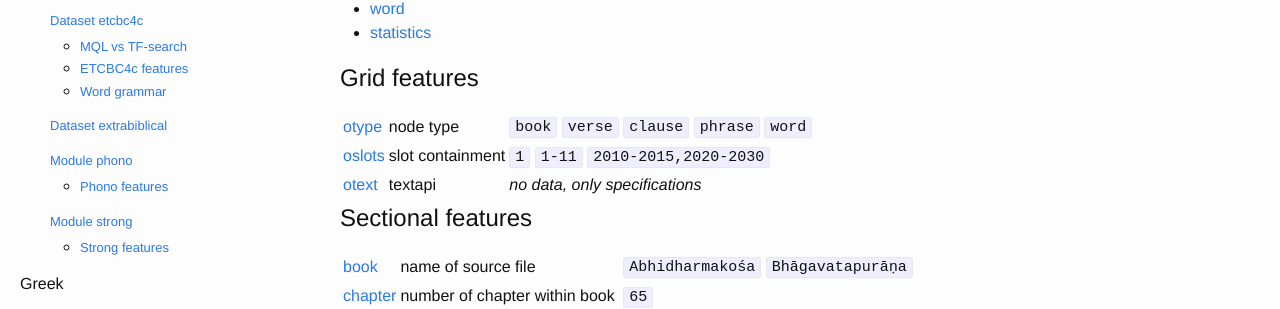
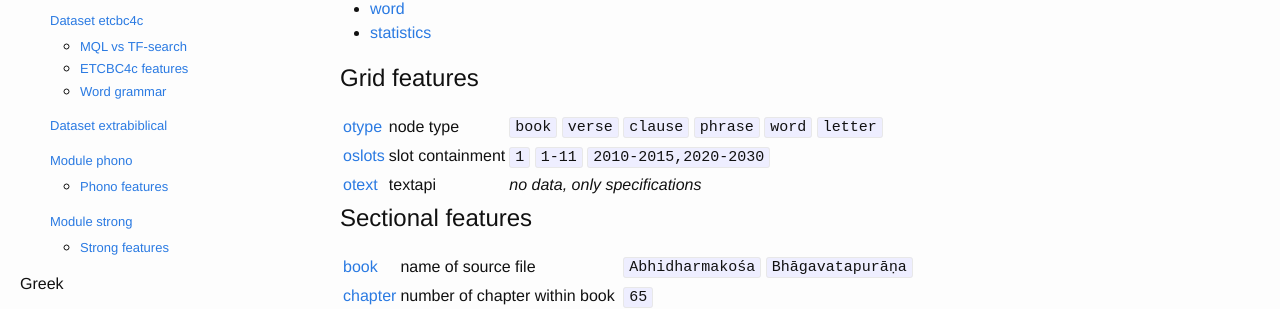
Before and after one commit to kungsik/text-fabric-data, a Jekyll site: the page built from docs/_features/sanskrit/dcs/0_overview.md, in a window 1280 px wide. Shown: the part 348-657 px from the top of the page. Built offline with Jekyll 4.4.1, drawn with Linux system fonts in a browser that asks for light colours.

Commit message:
Update 0_overview.md

```diff
--- a/docs/_features/sanskrit/dcs/0_overview.md
+++ b/docs/_features/sanskrit/dcs/0_overview.md
@@ -20,14 +20,14 @@ we have:
 # Grid features
 
 ---|---|---
-[otype](otype) | node type | `book` `verse` `clause` `phrase` `word`
+[otype](otype) | node type | `book` `verse` `clause` `phrase` `word` `letter`
 [oslots](oslots) | slot containment | `1` `1-11` `2010-2015,2020-2030`
 [otext](otext) | textapi | *no data, only specifications*
 
 # Sectional features
 
 ---|---|---
-[book](book) | name of source file| `Abhidharmakośa` `Bhāgavatapurāṇa`
+[book](book) | name of source file| `Abhidharmakośa` `Bhāgavatapurāṇa`
 [chapter](chapter) | number of chapter within book | `65`
 [verse](verse) | number of verse within chapter | `1`
 
```
